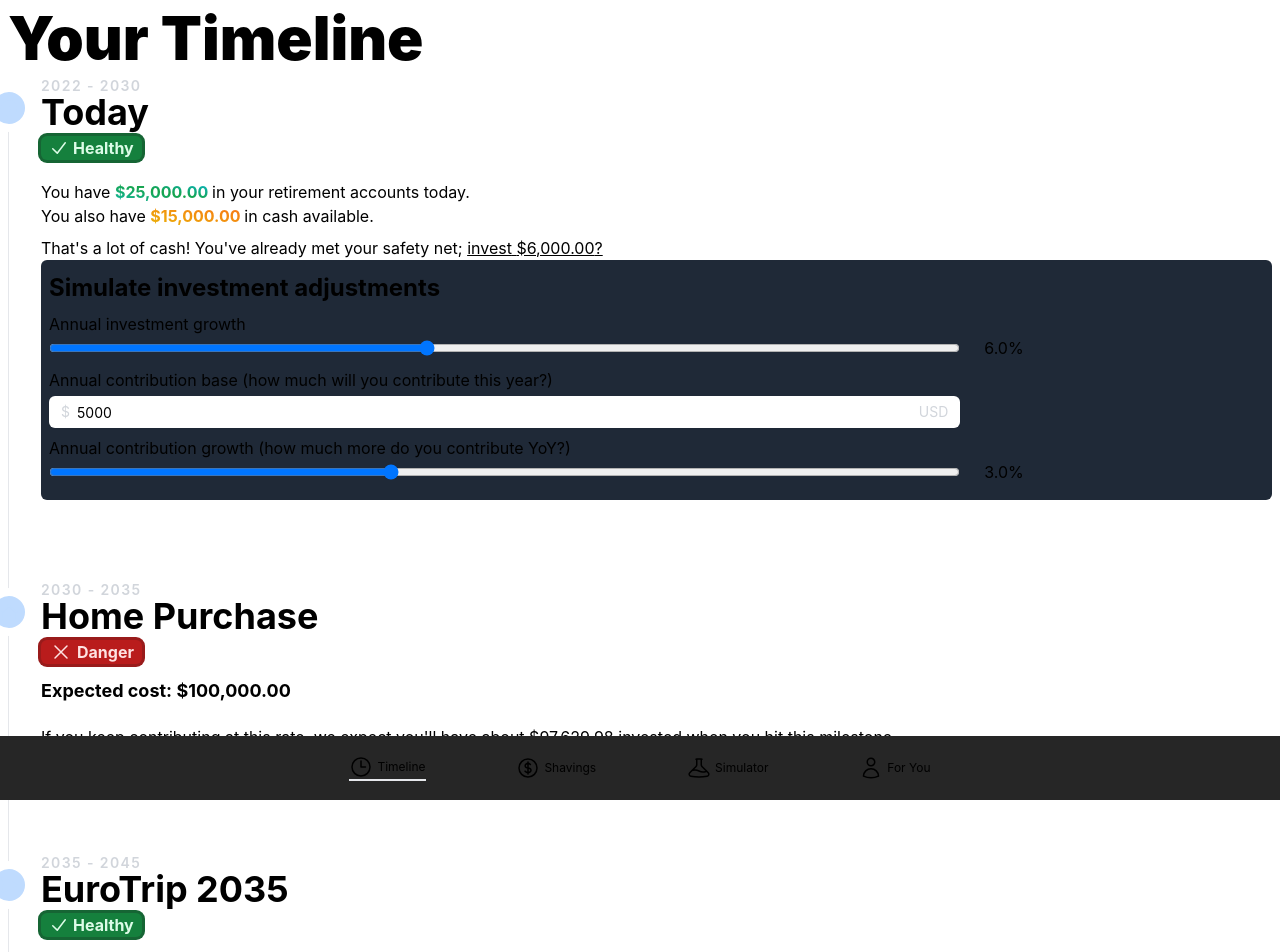
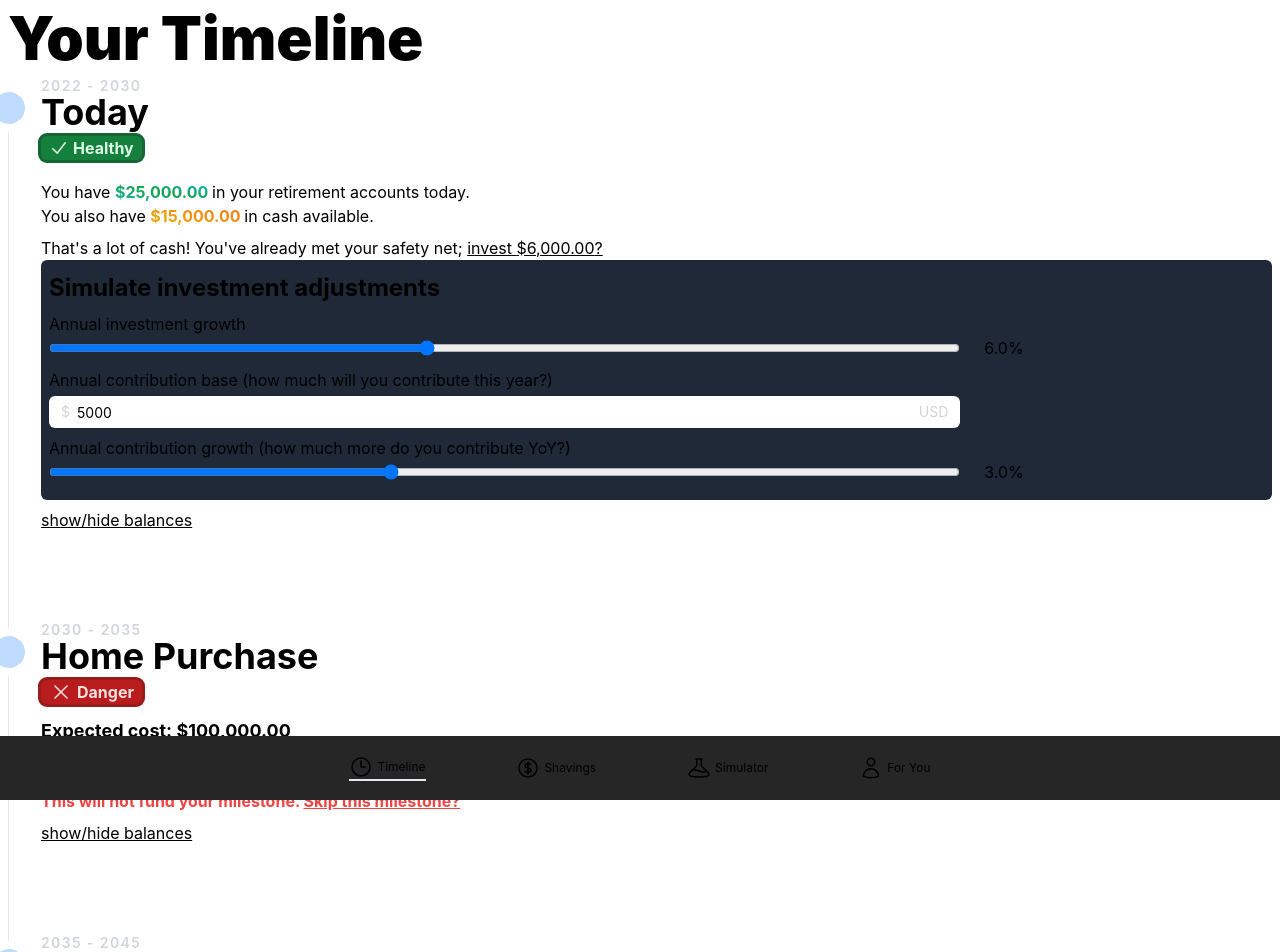
Before and after one commit to jacksonwelsh/hackdfw22, a Next.js app: page /timeline in a window 1280 px wide. Shown: the top 952 px of the page. Built offline with nearby package versions, Linux system fonts and the light colour scheme.

Commit message:
add balance view to timeline

```diff
--- a/components/timeline/Segment.tsx
+++ b/components/timeline/Segment.tsx
@@ -1,3 +1,4 @@
+import { useState } from "react";
 import Badge from "./Badge";
 
 interface SegmentProps {
@@ -8,6 +9,7 @@ interface SegmentProps {
   yearUntil: number;
   status: "ok" | "warn" | "danger";
   cost?: string;
+  steps?: Record<number, [number, number]>;
 }
 export type Status = "ok" | "danger" | "warn";
 
@@ -19,9 +21,16 @@ const Segment: React.FC<SegmentProps> = ({
   yearUntil,
   status,
   cost,
+  steps,
 }) => {
+  const formatter = Intl.NumberFormat("en-US", {
+    currency: "USD",
+    style: "currency",
+  });
+  const [showBalances, setShow] = useState(false);
+
   return (
-    <li className="mb-24 ml-6 h-screen md:h-auto snap-always snap-center">
+    <li className="mb-24 ml-6 min-h-screen md:min-h-0 snap-always snap-center">
       <span className="flex absolute -left-4 justify-center items-center w-8 h-8 bg-blue-200 rounded-full ring-8 ring-white dark:ring-gray-900 dark:bg-blue-900 text-blue-200 fill-current">
         <div className="h-5 w-5">{icon}</div>
       </span>
@@ -35,12 +44,39 @@ const Segment: React.FC<SegmentProps> = ({
           {status === "ok"
             ? "Healthy"
             : status === "warn"
-              ? "Warning"
-              : "Danger"}
+            ? "Warning"
+            : "Danger"}
         </Badge>
         {cost && <span className="text-lg">Expected cost: {cost}</span>}
       </h2>
       <div className="ml-2">{children}</div>
+      <button
+        className="underline ml-2 my-2"
+        onClick={() => setShow((b) => !b)}
+      >
+        show/hide balances
+      </button>
+      {showBalances && (
+        <table className="ml-2">
+          <thead>
+            <tr>
+              <th className="w-1/4">year</th>
+              <th className="w-1/4">balance</th>
+              <th className="w-1/4">contribution</th>
+            </tr>
+          </thead>
+          <tbody>
+            {steps &&
+              Object.entries(steps).map(([thing, other]) => (
+                <tr key={thing}>
+                  <td>{thing}</td>
+                  <td>{formatter.format(other[0])}</td>
+                  <td>{formatter.format(other[1])}</td>
+                </tr>
+              ))}
+          </tbody>
+        </table>
+      )}
     </li>
   );
 };
--- a/components/timeline/Tools.tsx
+++ b/components/timeline/Tools.tsx
@@ -4,28 +4,23 @@ export type FinanceState = {
   currInvestments: number;
   currCash: number;
   growth: number;
-  setGrowth: (n: number) => void;
   annualInvestmentBase: number;
-  setAnnualInvestmentBase: (n: number) => void;
   annualContributionIncrease: number;
-  setAnnualContributionIncrease: (n: number) => void;
   year: number;
   birthYear: number;
   safetyNet: number;
 };
 
-const Tools: React.FC<FinanceState> = ({
+const Tools: React.FC<FinanceState & { setFinances: Function }> = ({
   currCash,
   currInvestments,
   growth,
-  setGrowth,
   annualInvestmentBase,
-  setAnnualInvestmentBase,
   annualContributionIncrease,
-  setAnnualContributionIncrease,
   year,
   birthYear,
   safetyNet,
+  setFinances,
 }) => {
   return (
     <div className="p-2 rounded-md bg-gray-800">
@@ -41,7 +36,12 @@ const Tools: React.FC<FinanceState> = ({
               step={0.001}
               className="w-3/4"
               value={growth}
-              onChange={(e) => setGrowth(parseFloat(e.target.value))}
+              onChange={(e) =>
+                setFinances((finances: FinanceState) => ({
+                  ...finances,
+                  growth: parseFloat(e.target.value),
+                }))
+              }
             />
             <span>{(growth * 100).toFixed(1)}%</span>
           </div>
@@ -60,7 +60,10 @@ const Tools: React.FC<FinanceState> = ({
                 name="price"
                 value={annualInvestmentBase}
                 onChange={(e) =>
-                  setAnnualInvestmentBase(parseFloat(e.target.value))
+                  setFinances((finances: any) => ({
+                    ...finances,
+                    annualInvestmentBase: parseFloat(e.target.value),
+                  }))
                 }
                 id="price"
                 className="block w-full rounded-md border-gray-300 pl-7 pr-12 focus:border-indigo-500 focus:ring-indigo-500 sm:text-sm h-8"
@@ -88,7 +91,10 @@ const Tools: React.FC<FinanceState> = ({
               className="w-3/4"
               value={annualContributionIncrease}
               onChange={(e) =>
-                setAnnualContributionIncrease(parseFloat(e.target.value))
+                setFinances((finances: any) => ({
+                  ...finances,
+                  annualContributionIncrease: parseFloat(e.target.value),
+                }))
               }
             />
             <span>{(annualContributionIncrease * 100).toFixed(1)}%</span>
--- a/pages/timeline.tsx
+++ b/pages/timeline.tsx
@@ -22,7 +22,10 @@ type Goal = {
 
 type Health = "ok" | "over" | "under";
 
-type CalculatedGoal = Goal & { endAmt: number };
+type CalculatedGoal = Goal & {
+  endAmt: number;
+  steps: Record<number, [number, number]>;
+};
 
 const Timeline: NextPage = () => {
   const calculateGrowth = (
@@ -32,18 +35,21 @@ const Timeline: NextPage = () => {
     yoyGrowth: number,
     annualContribution: number,
     annualContributionIncrease = 0.03
-  ) => {
+  ): [number, Record<number, [number, number]>] => {
     const yearsElapsed = endYear - startYear;
     let A = annualContribution;
     let P = startAmt;
 
+    const M: Record<number, [number, number]> = {};
     for (let i = 0; i < yearsElapsed; ++i) {
       P += A;
       P *= 1 + yoyGrowth;
       A *= 1 + annualContributionIncrease;
+      M[startYear + i] = [P, A];
+      console.log({ M });
     }
 
-    return P;
+    return [P, M];
   };
 
   const [growth, setGrowth] = useState(0.06);
@@ -55,11 +61,8 @@ const Timeline: NextPage = () => {
     currInvestments: 25_000,
     currCash: 15000,
     growth,
-    setGrowth,
     annualInvestmentBase,
-    setAnnualInvestmentBase,
     annualContributionIncrease,
-    setAnnualContributionIncrease,
     year: 2022,
     birthYear: 2000,
     safetyNet: 6000,
@@ -113,24 +116,29 @@ const Timeline: NextPage = () => {
             Math.min(inner[i - 1].endAmt, inner[i - 1].cost);
       const startYear = i === 0 ? finances.year : inner[i - 1].goalYear;
 
-      const endAmt = calculateGrowth(
+      const [endAmt, steps] = calculateGrowth(
         prevAmount,
         startYear,
         goal.goalYear,
-        growth,
-        annualInvestmentBase,
-        annualContributionIncrease
+        finances.growth,
+        finances.annualInvestmentBase,
+        finances.annualContributionIncrease
       );
 
-      inner.push({ ...goal, endAmt });
-      setCalculated((calculated) => [...calculated, { ...goal, endAmt }]);
+      inner.push({ ...goal, endAmt, steps });
+      setCalculated((calculated) => [
+        ...calculated,
+        { ...goal, endAmt, steps },
+      ]);
     }
   }, [
     goals,
     growth,
     annualContributionIncrease,
     annualInvestmentBase,
-    finances,
+    finances.annualContributionIncrease,
+    finances.annualInvestmentBase,
+    finances.growth,
   ]);
   console.log({ calculated });
 
@@ -141,11 +149,11 @@ const Timeline: NextPage = () => {
 
   const health: Health =
     finances.currCash > finances.safetyNet &&
-      finances.currCash < finances.safetyNet * 1.75
+    finances.currCash < finances.safetyNet * 1.75
       ? "ok"
       : finances.currCash > finances.safetyNet * 1.75
-        ? "over"
-        : "under";
+      ? "over"
+      : "under";
 
   const [modalOpen, setModalOpen] = useState(false);
 
@@ -184,6 +192,7 @@ const Timeline: NextPage = () => {
             year={new Date().getFullYear()}
             yearUntil={calculated[0]?.goalYear}
             icon={<ArrowRightCircleIcon />}
+            steps={calculated[0]?.steps}
           >
             <p>
               You have{" "}
@@ -200,8 +209,8 @@ const Timeline: NextPage = () => {
                   (health === "ok"
                     ? "from-teal-500 via-green-600 to-cyan-500"
                     : health === "over"
-                      ? "from-yellow-500 to-orange-500"
-                      : "from-red-500 to-pink-500")
+                    ? "from-yellow-500 to-orange-500"
+                    : "from-red-500 to-pink-500")
                 }
               >
                 {formatter.format(finances.currCash)}{" "}
@@ -228,10 +237,10 @@ const Timeline: NextPage = () => {
               {health === "under" &&
                 "Looks like you still have some work to go to get your safety net built."}
             </p>
-            <Tools {...finances} />
+            <Tools {...finances} setFinances={setFinances} />
           </Segment>
           {calculated.map(
-            ({ title, goalYear, cost, type, icon, endAmt }, idx) => {
+            ({ title, goalYear, cost, type, icon, endAmt, steps }, idx) => {
               const health: Status =
                 cost > endAmt ? "danger" : cost * 1.15 > endAmt ? "warn" : "ok";
 
@@ -247,6 +256,11 @@ const Timeline: NextPage = () => {
                   }
                   icon={icon}
                   key={idx}
+                  steps={
+                    idx !== calculated.length - 1
+                      ? calculated[idx + 1].steps
+                      : undefined
+                  }
                   cost={formatter.format(cost)}
                 >
                   If you keep contributing at this rate, we expect you'll have
```
